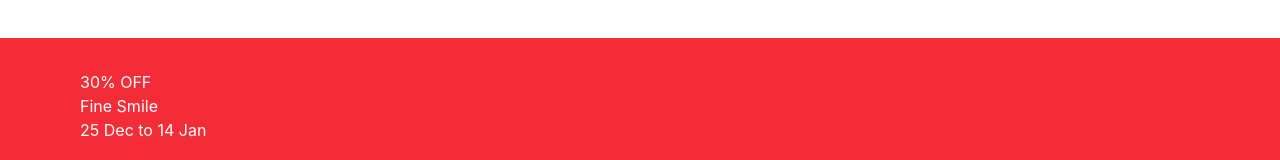
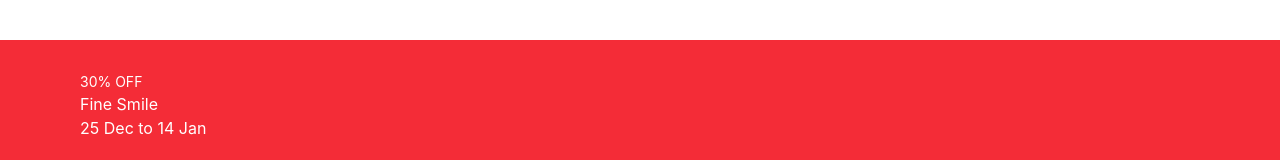
Before and after one commit to kaxadeveloper/Ecommerce, a React (Vite) app: page / in a window 1280 px wide. Shown: the part 1871-2031 px from the top of the page. Built offline with nearby package versions, Linux system fonts and the light colour scheme.

Commit message:
code displays the discount text with a small font size (14px).

```diff
--- a/src/components/Banner/Banner.jsx
+++ b/src/components/Banner/Banner.jsx
@@ -6,7 +6,7 @@ const Banner = ({ data }) => {
             <div style={{ backgroundColor: data.bgColor }} className='container'>
                 <div className='grid grid-cols-1 md:grid-cols-3 gap-6 items-center text-white rounded-3xl'>
                     <div className='p-6 sm:p-8'>
-                        <p>{data.discount}</p>
+                        <p className='text-sm'>{data.discount}</p>
                         <h1> {data.title}</h1>
                         <p>{data.date}</p>
                     </div>
```
